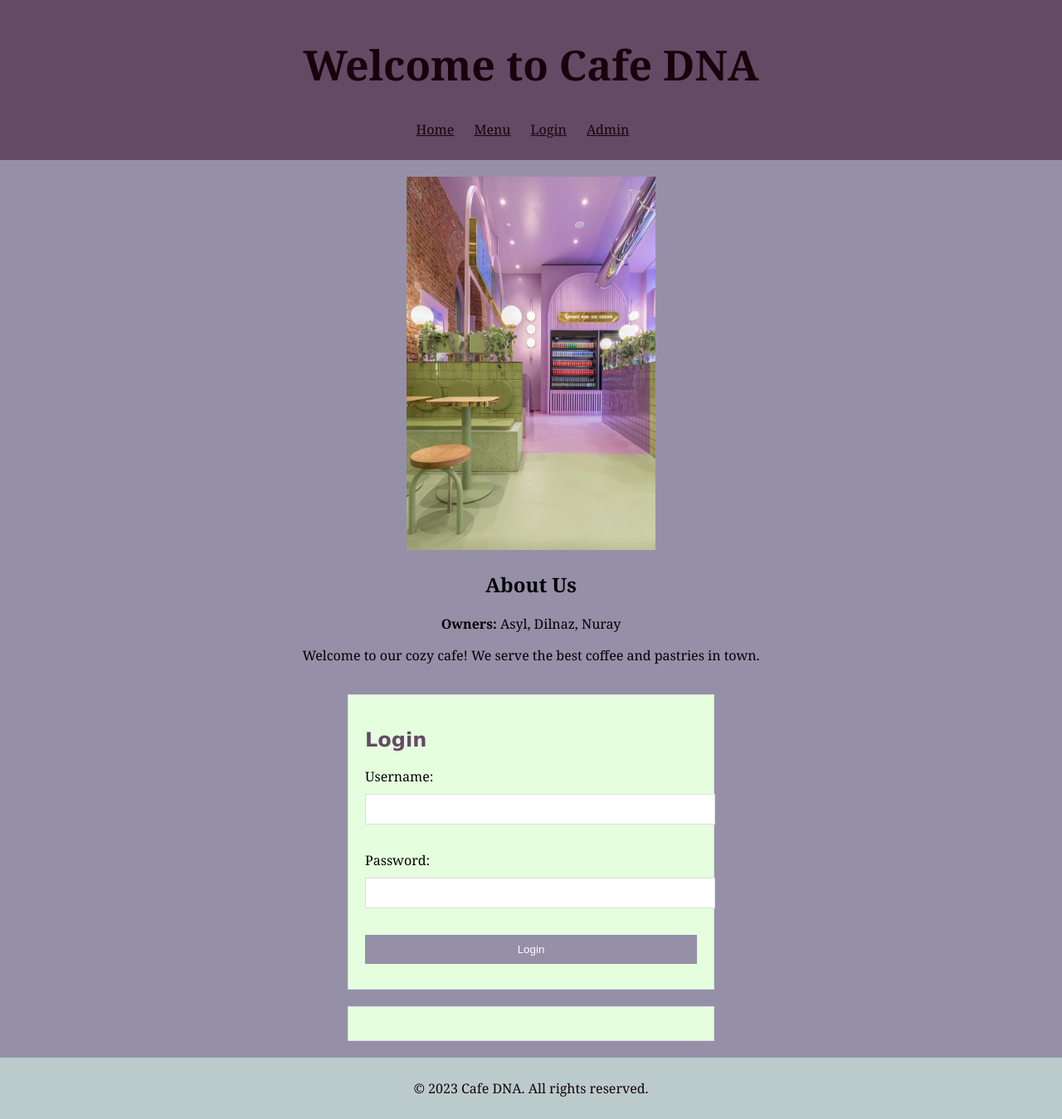
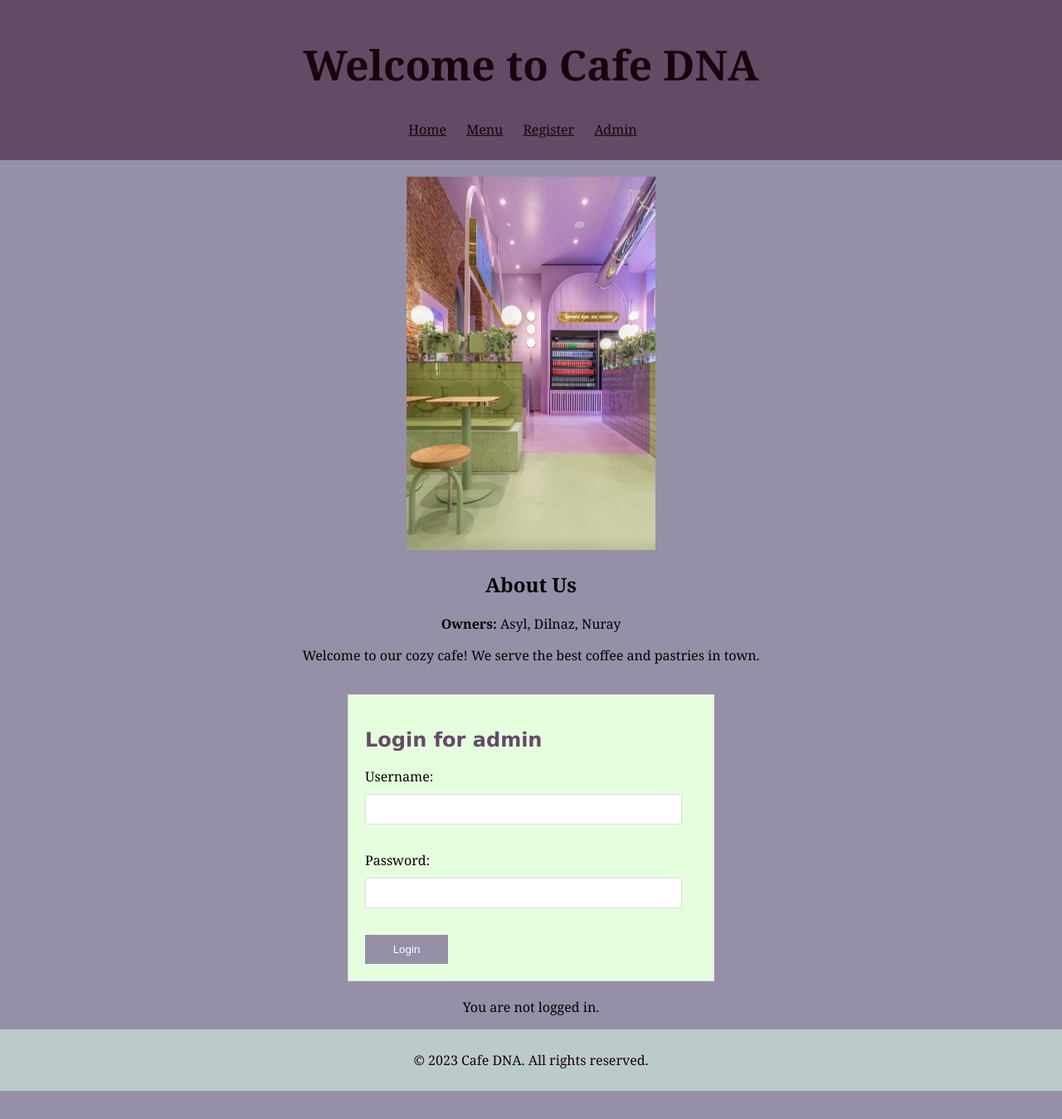
Before and after one commit to assylkzh/dna, a Django app: page / in a window 1280 px wide. Shown: the whole page at 83% size. After the commit the page ends 1315 px from the top, so only its background shows below. Run offline with Django 4.2, Linux system fonts and the light colour scheme.

Commit message:
assssssssyyyyl

```diff
--- a/DNA/urls.py
+++ b/DNA/urls.py
@@ -22,7 +22,7 @@ from rest_framework import routers
 from DNA import views
 from DNA.views import UserApi, BasketApi, MenuApi
 from DNA.views import home
-from DNA.views import menu
+from DNA.views import menu, register
 
 
 
@@ -38,5 +38,6 @@ urlpatterns = [
     path('admin/', admin.site.urls),
     # path('', include(router.urls)),
     path('menu/', menu),
+    path('register/', register),
     path('', home),
 ]
--- a/DNA/views.py
+++ b/DNA/views.py
@@ -187,3 +187,5 @@ def home(request):
     return render(request, 'index.html')
 def menu(request):
     return render(request, 'menu.html')
+def register(request):
+    return render(request, 'register.html')
--- a/templates/index.html
+++ b/templates/index.html
@@ -72,19 +72,6 @@
             background-color: #18020C; /* Button color on hover set to #18020C */
         }
 
-        .logout-button {
-            background-color: #E5FFDE; /* Button background color set to #E5FFDE */
-            padding: 20px;
-            border: 1px solid #ddd;
-            max-width: 400px;
-            margin: 0 auto;
-        }
-
-        .logout-button h2 {
-            color: #634B66; /* Text color set to #634B66 */
-            font-family: 'Verdana', sans-serif; /* Heading font-family set to Verdana */
-        }
-
         footer {
             background-color: #BBCBCB; /* Footer background color set to #BBCBCB */
             color: #fff; /* Footer text color set to white */
@@ -92,7 +79,6 @@
             padding: 10px;
         }
     </style>
-     <link rel="stylesheet" type="text/css" href="dna.css">
 </head>
 <body>
     <header>
@@ -101,7 +87,7 @@
             <ul>
                 <li><a href="/" style="color: #18020C;">Home</a></li>
                 <li><a href="/menu" style="color: #18020C">Menu</a></li>
-                <li><a href="/register-login" style="color: #18020C">Login</a></li>
+                <li><a href="/register" style="color: #18020C">Register</a></li>
                 <li><a href="/admin" style="color: #18020C">Admin</a></li>
                 <!-- Add more navigation links as needed -->
             </ul>
@@ -109,7 +95,7 @@
     </header>
 
     <div class="content" style="text-align: center;">
-        <img src="cafe.jpg" alt="Cafe DNA Logo" width="300">
+        <img src="/templates/cafe.jpg" alt="Cafe DNA Logo" width="300">
         <!-- Display cafe information and menu here -->
         <h2>About Us</h2>
         <p><b>Owners: </b>Asyl, Dilnaz, Nuray</p>
@@ -118,27 +104,28 @@
 
     <!-- Login Form -->
     <div class="login-form" style="margin-bottom: 20px">
-        <h2>Login</h2>
-        <form action="/login" method="post">
+        <h2>Login for admin</h2>
+        <form action="{% url 'admin:index' %}" method="post"> {# Redirect to Django admin #}
             {% csrf_token %}
-            <label for="username">Username:</label>
-            <input type="text" id="username" name="username" required><br><br>
-            <label for "password">Password:</label>
-            <input type="password" id="password" name="password" required><br><br>
-            <input type="submit" value="Login">
+            <label for="username" style="width: 100px">Username:</label>
+            <input type="text" id="username" name="username" required style=" width: 90%;"><br><br>
+            <label for="password">Password:</label>
+            <input type="password" id="password" name="password" required style=" width: 90%;"><br><br>
+            <input type="submit" value="Login" style=" width: 100px; margin: auto;">
         </form>
     </div>
-
-    <!-- Logout Button -->
-    <div class="logout-button" style="margin-bottom: 20px;">
+    <div class="user-info" style="text-align: center;">
         {% if user.is_authenticated %}
             <h2>Hello, {{ user.username }}!</h2>
-            <form action="/logout" method="post">
-                {% csrf_token %}
-                <input type="submit" value="Logout">
-            </form>
+            <p>Email: {{ user.email }}</p>
+            <!-- Add more user information fields as needed -->
+        {% else %}
+            <p>You are not logged in. </p>
         {% endif %}
     </div>
+
+
+
 
     <footer>
         <p style="color: #18020C;">&copy; 2023 Cafe DNA. All rights reserved.</p>
--- a/templates/menu.html
+++ b/templates/menu.html
@@ -139,3 +139,4 @@
                 <p style="color: #18020C; text-align: center;">&copy; 2023 Cafe DNA. All rights reserved.</p>
             </footer>
             </body>
+</html>
```
Also changed, not shown: templates/register.html (+82 -0 lines).
